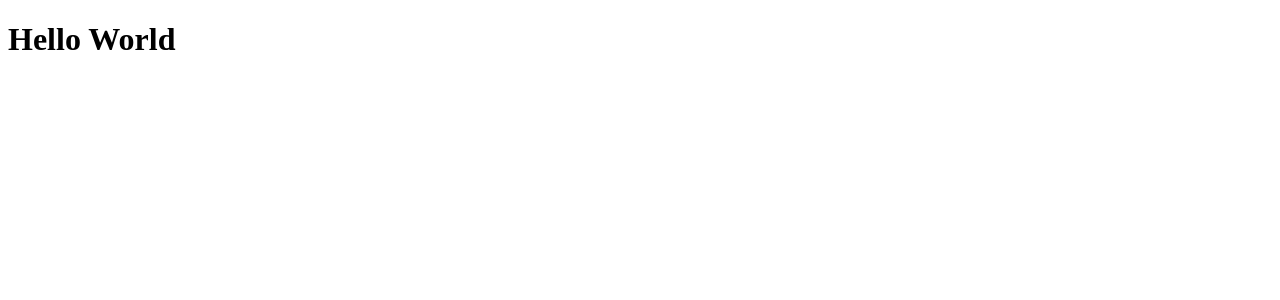
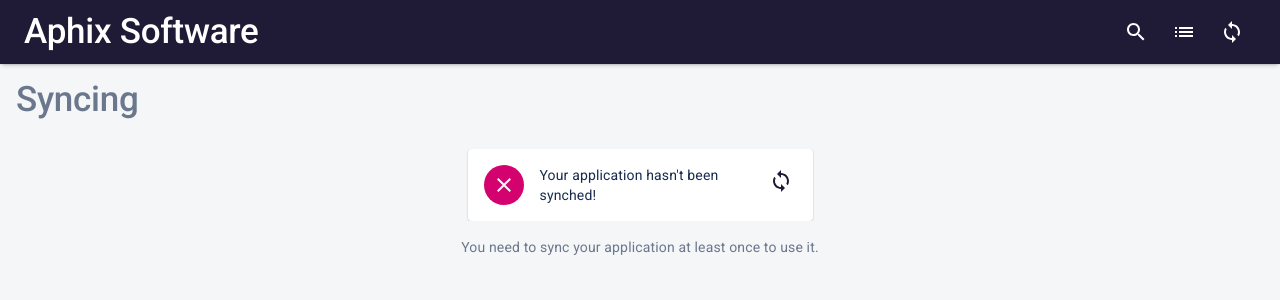
Before and after one commit to rogeriosandim/aphix-software-test, a React (Create React App) app: page /syncing in a window 1280 px wide. Shown: the top 300 px of the page. Built offline with nearby package versions, Linux system fonts and the light colour scheme.

Commit message:
feat: make app the main component

```diff
--- a/src/App.js
+++ b/src/App.js
@@ -1,9 +1,16 @@
-function App() {
-  return (
-    <div className='App'>
-      <h1>Hello World</h1>
-    </div>
-  );
+import 'react-perfect-scrollbar/dist/css/styles.css';
+import React, { Component } from 'react';
+import { ThemeProvider } from '@material-ui/core';
+import './assets/scss/index.scss';
+import theme from './theme';
+import Routes from './routes';
+
+export default class App extends Component {
+  render() {
+    return (
+      <ThemeProvider theme={theme}>
+        <Routes />
+      </ThemeProvider>
+    );
+  }
 }
-
-export default App;
```
